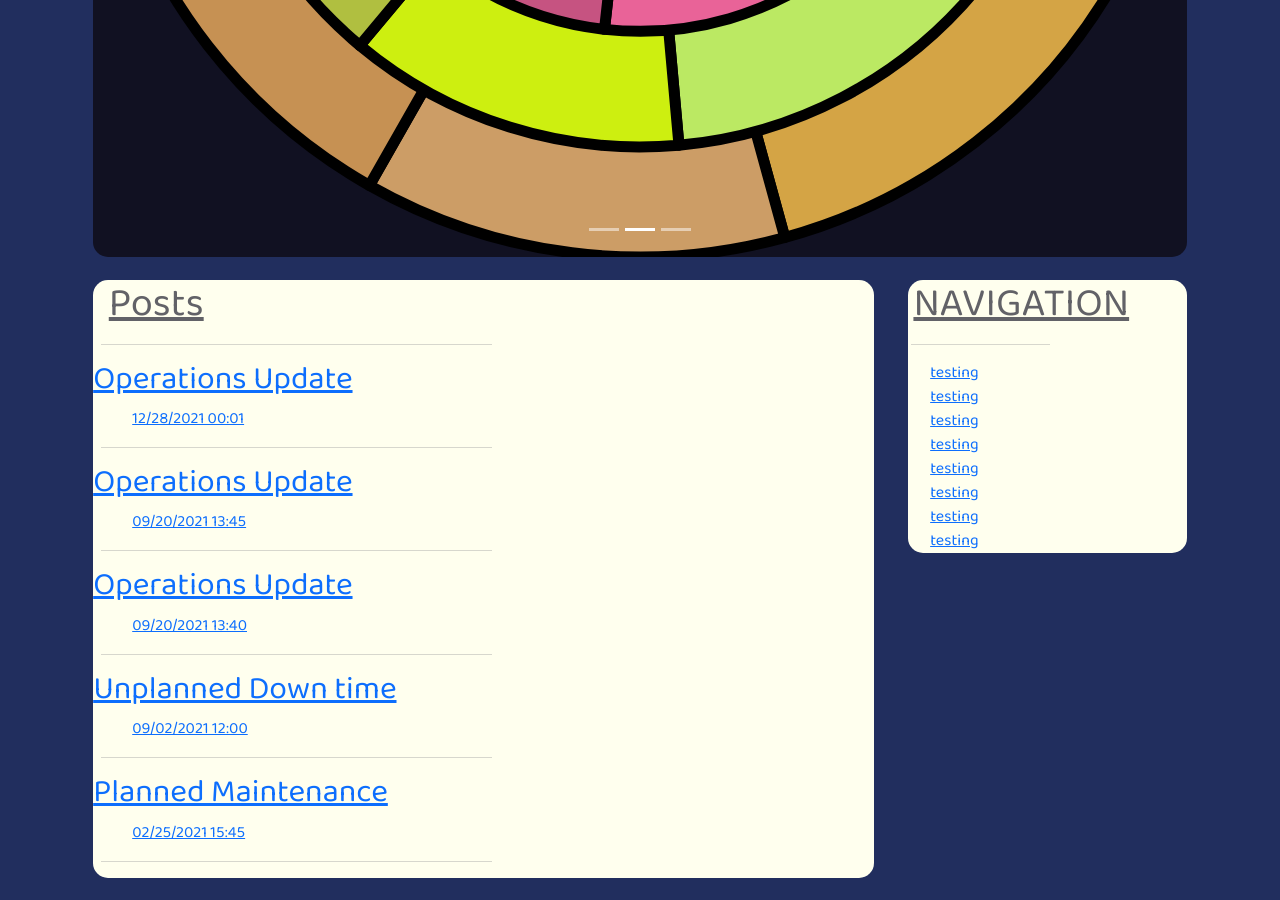
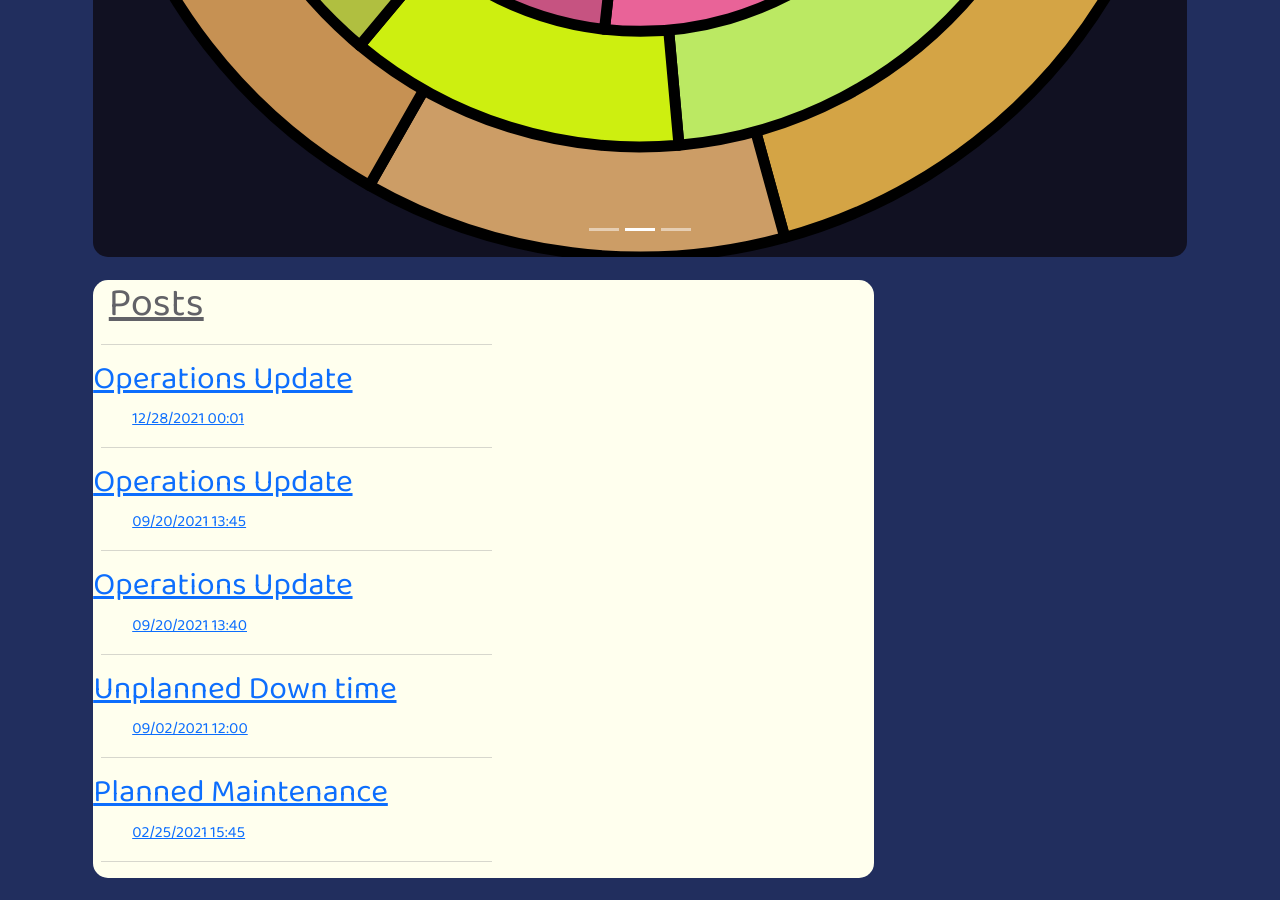
Before and after one commit to Keegan-Charles-Foundation/keegan-charles-foundation.github.io, a Jekyll site: the page built from index.html, in a window 1280 px wide and 900 px high, scrolled down 1014 px. Built offline with Jekyll 4.4.1, drawn with Linux system fonts in a browser that asks for light colours; the list of posts is cut into pages by our own code; the repository's description, which GitHub fills in, is left out.

Commit message:
06-24-22_21:19:48

```diff
--- a/index.html
+++ b/index.html
@@ -44,25 +44,6 @@ layout: default
         <hr>
       {% endfor %}
     </div>
-    <div class="navSection">
-      <h1>NAVIGATION</h1>
-      <hr>
-      <a href="#">testing</a>
-      <br>
-      <a href="#">testing</a>
-      <br>
-      <a href="#">testing</a>
-      <br>
-      <a href="#">testing</a>
-      <br>
-      <a href="#">testing</a>
-      <br>
-      <a href="#">testing</a>
-      <br>
-      <a href="#">testing</a>
-      <br>
-      <a href="#">testing</a>
-    </div>
 <!--    <script>
     window.intergramId = "237651982";
     window.intergramCustomizations = {
```
